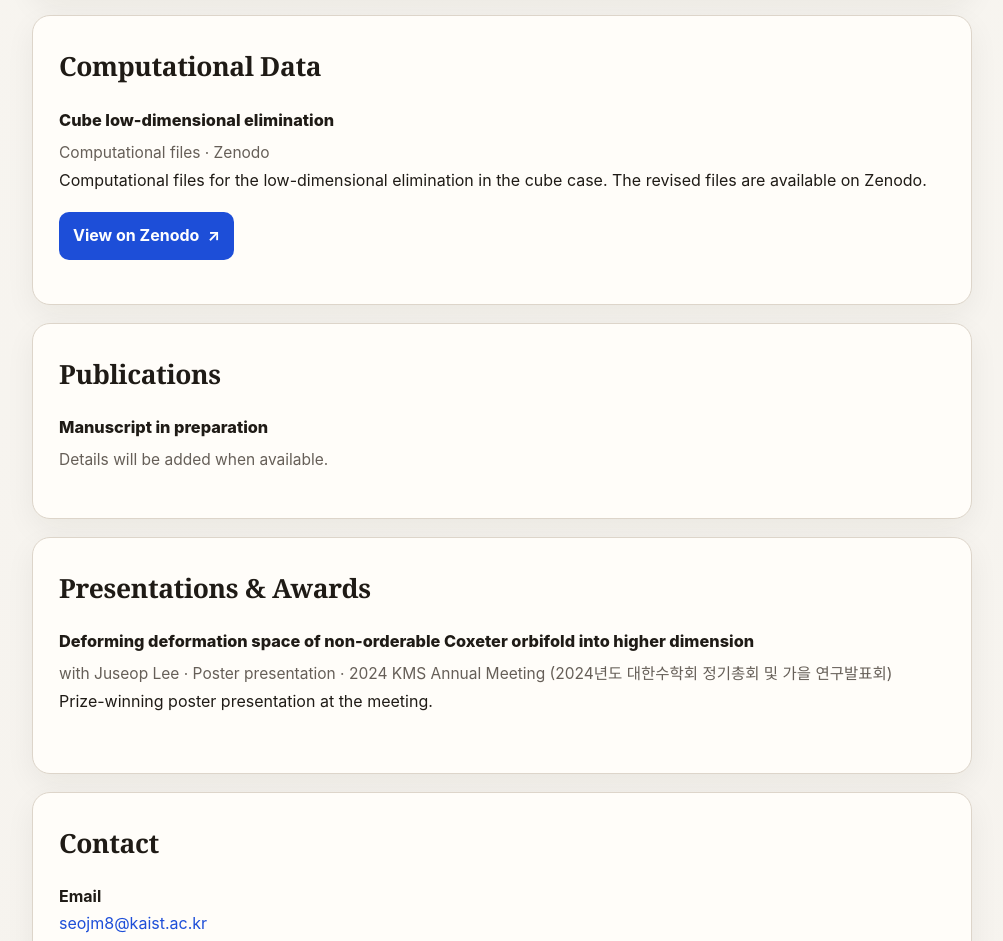
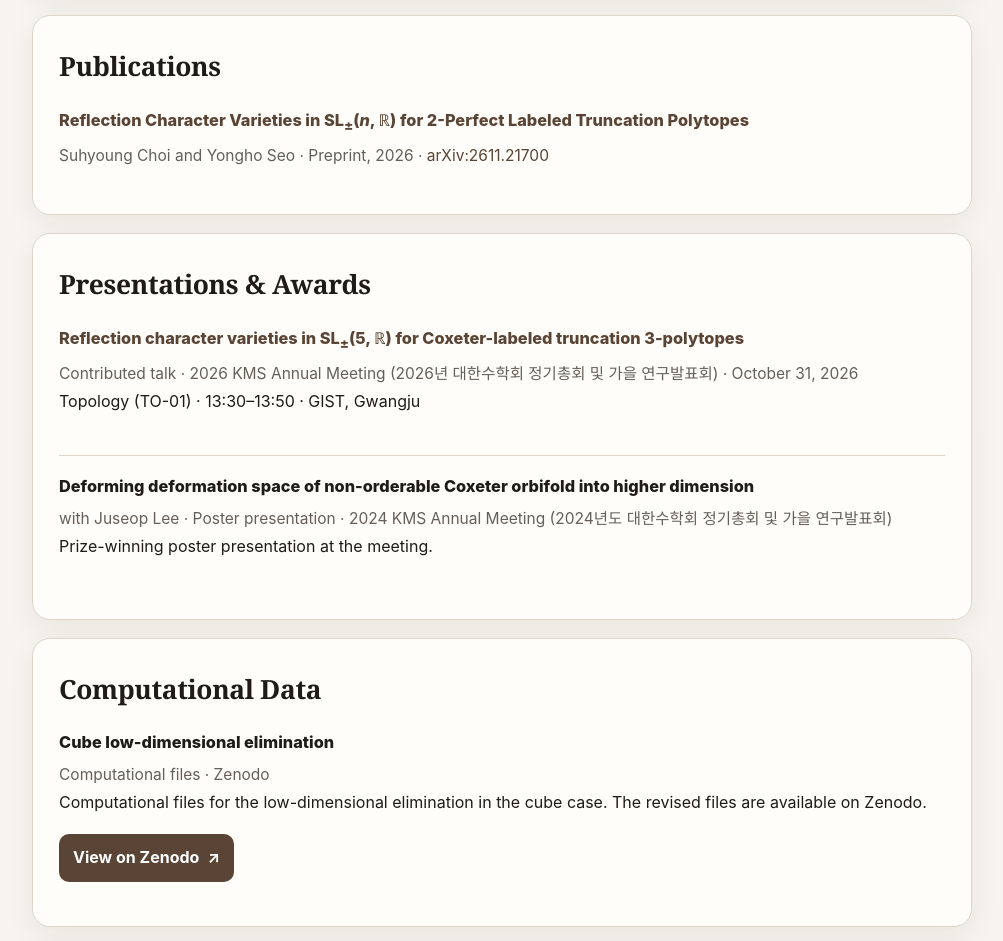
Before and after one commit to seojm8/seojm8.github.io, a plain HTML site: page index.html in a window 1280 px wide. Shown: the part 1309-2250 px from the top of the page, without its empty margins (138-1141 px from the left). Drawn offline with Linux system fonts and the light colour scheme.

Commit message:
Add files via upload

```diff
--- a/index.html
+++ b/index.html
@@ -12,8 +12,8 @@
       --text: #1f1b16;
       --muted: #665f58;
       --line: #ddd5ca;
-      --accent: #1d4ed8;
-      --accent-soft: #e8eefc;
+      --accent: #5a4435;
+      --accent-soft: #eee7df;
       --shadow: 0 10px 30px rgba(38, 27, 13, 0.06);
       --radius: 18px;
     }
@@ -125,7 +125,7 @@
       padding: 10px 14px;
       border-radius: 999px;
       background: var(--accent-soft);
-      color: #17367f;
+      color: #513b2c;
       font-size: 0.95rem;
       font-weight: 600;
     }
@@ -258,9 +258,9 @@
     <nav class="topnav" aria-label="Section navigation">
       <a href="#about">About</a>
       <a href="#research">Research</a>
-      <a href="#computations">Computational Data</a>
       <a href="#publications">Publications</a>
       <a href="#presentations">Presentations</a>
+      <a href="#computations">Computational Data</a>
       <a href="#contact">Contact</a>
     </nav>
 
@@ -308,7 +308,54 @@
       </ul>
     </section>
 
-        <section class="card" id="computations">
+    <section class="card" id="publications">
+      <h2>Publications</h2>
+      <ul class="timeline">
+        <li>
+          <div class="item-title">
+            <a href="https://arxiv.org/abs/2611.21700" target="_blank" rel="noopener noreferrer">
+              Reflection Character Varieties in SL<sub>±</sub>(<em>n</em>, ℝ) for 2-Perfect Labeled Truncation Polytopes
+            </a>
+          </div>
+          <div class="item-meta">
+            Suhyoung Choi and Yongho Seo · Preprint, 2026 ·
+            <a href="https://arxiv.org/abs/2611.21700" target="_blank" rel="noopener noreferrer">arXiv:2611.21700</a>
+          </div>
+        </li>
+      </ul>
+    </section>
+
+    <section class="card" id="presentations">
+      <h2>Presentations &amp; Awards</h2>
+      <ul class="timeline">
+        <li>
+          <div class="item-title">
+            <a href="https://www.kms.or.kr/conference/meet/program/abst_view.html?num=10781&amp;period=94&amp;session_detail=1210" target="_blank" rel="noopener noreferrer">
+              Reflection character varieties in SL<sub>±</sub>(5, ℝ) for Coxeter-labeled truncation 3-polytopes
+            </a>
+          </div>
+          <div class="item-meta">
+            Contributed talk · 2026 KMS Annual Meeting
+            (2026년 대한수학회 정기총회 및 가을 연구발표회) · October 31, 2026
+          </div>
+          <p>
+            Topology (TO-01) · 13:30–13:50 · GIST, Gwangju
+          </p>
+        </li>
+        <li>
+          <div class="item-title">Deforming deformation space of non-orderable Coxeter orbifold into higher dimension</div>
+          <div class="item-meta">
+            with Juseop Lee · Poster presentation · 2024 KMS Annual Meeting
+            (2024년도 대한수학회 정기총회 및 가을 연구발표회)
+          </div>
+          <p>
+            Prize-winning poster presentation at the meeting.
+          </p>
+        </li>
+      </ul>
+    </section>
+
+    <section class="card" id="computations">
       <h2>Computational Data</h2>
       <ul class="timeline">
         <li>
@@ -333,32 +380,6 @@
       </ul>
     </section>
 
-    <section class="card" id="publications">
-      <h2>Publications</h2>
-      <ul class="timeline">
-        <li>
-          <div class="item-title">Manuscript in preparation</div>
-          <div class="item-meta">Details will be added when available.</div>
-        </li>
-      </ul>
-    </section>
-
-    <section class="card" id="presentations">
-      <h2>Presentations &amp; Awards</h2>
-      <ul class="timeline">
-        <li>
-          <div class="item-title">Deforming deformation space of non-orderable Coxeter orbifold into higher dimension</div>
-          <div class="item-meta">
-            with Juseop Lee · Poster presentation · 2024 KMS Annual Meeting
-            (2024년도 대한수학회 정기총회 및 가을 연구발표회)
-          </div>
-          <p>
-            Prize-winning poster presentation at the meeting.
-          </p>
-        </li>
-      </ul>
-    </section>
-
     <section class="card" id="contact">
       <h2>Contact</h2>
       <p><strong>Email</strong><br /><a href="mailto:seojm8@kaist.ac.kr">seojm8@kaist.ac.kr</a></p>
@@ -367,7 +388,7 @@
     </section>
 
     <div class="footer">
-      Last updated: August 2026
+      Last updated: November 2026
     </div>
   </div>
 </body>
```
